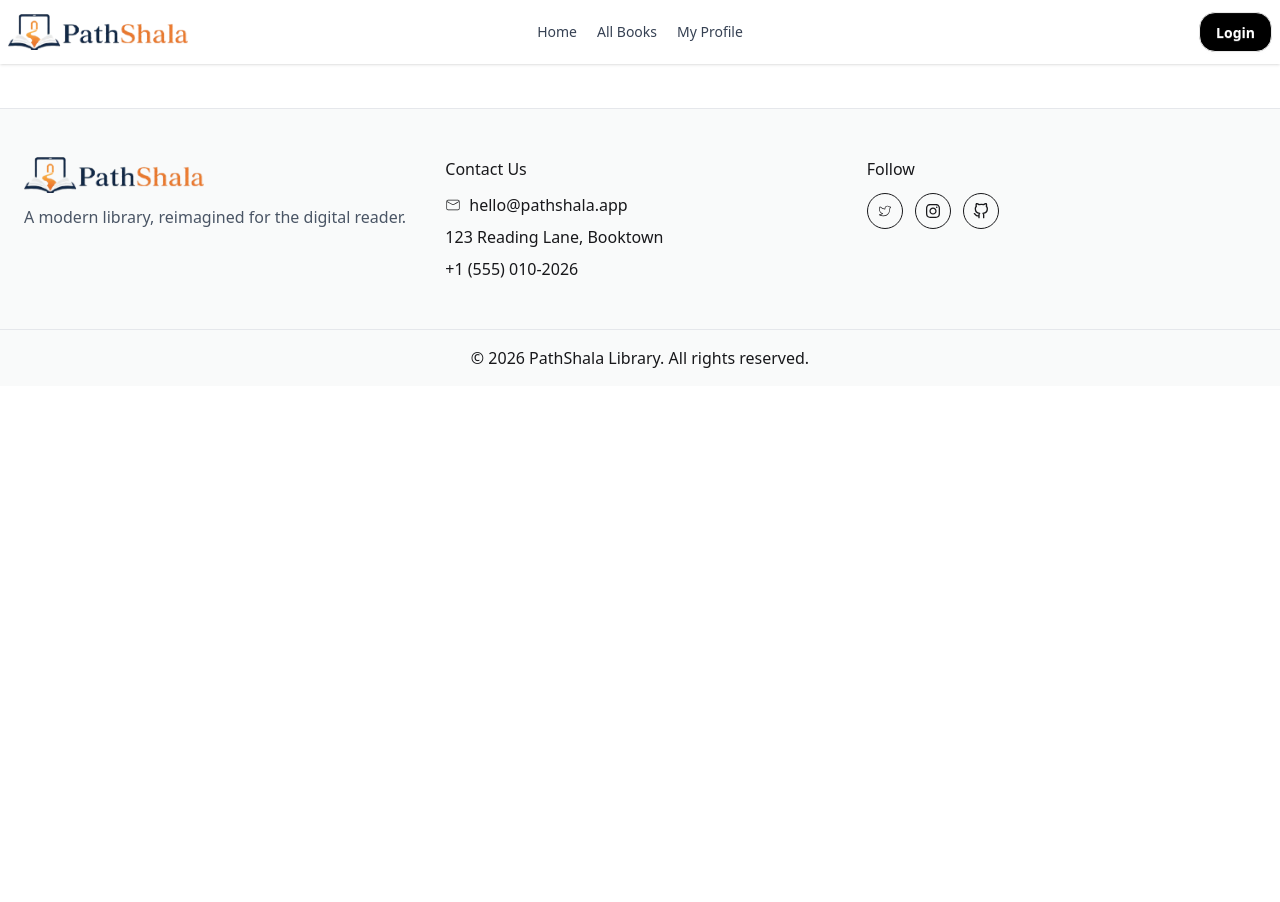
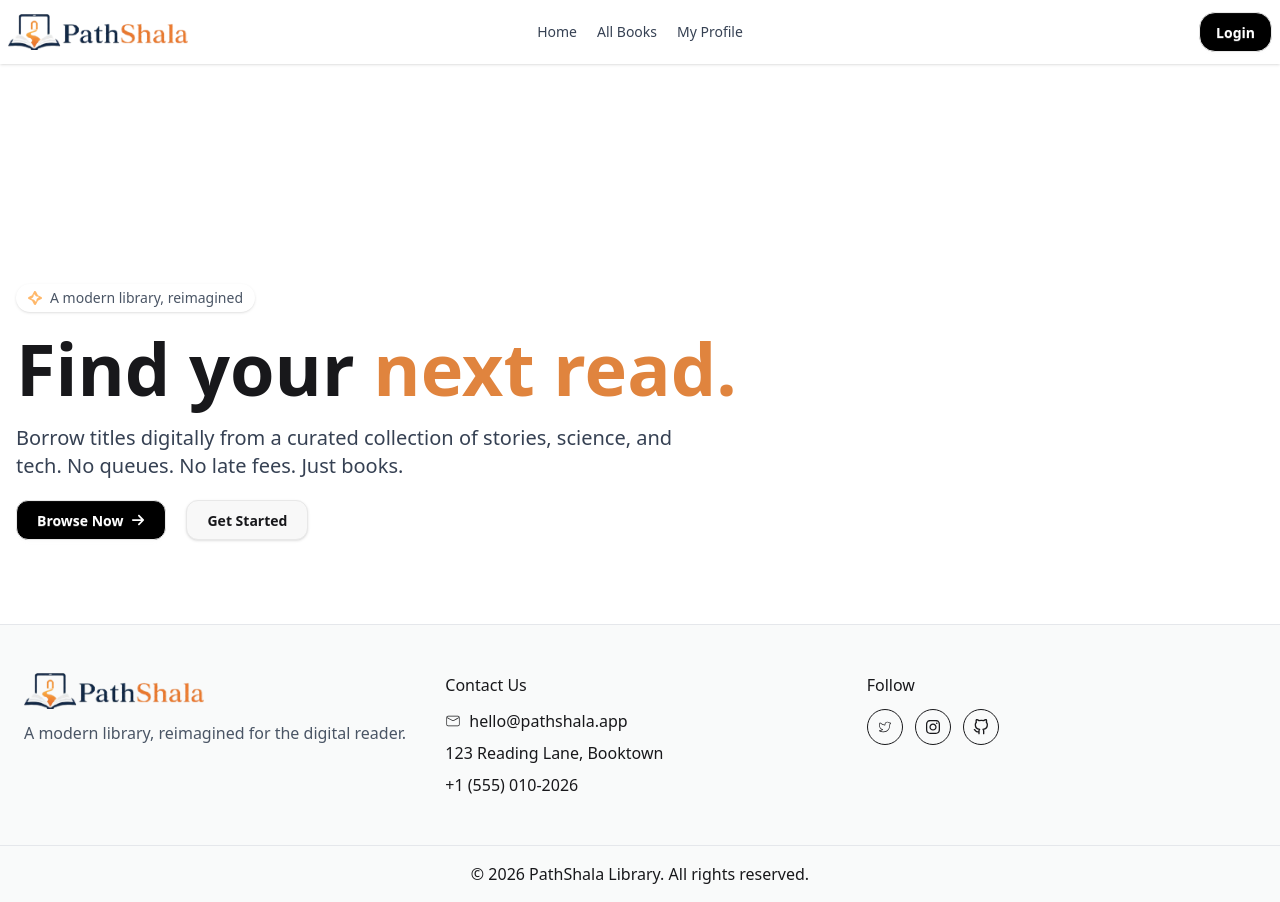
Before and after one commit to Prachurjo-prog/Online-book-browsing-Plathform, a Next.js app: page / in a window 1280 px wide. Before the commit the page ends 800 px from the top, so only its background shows below. Built offline with nearby package versions, Linux system fonts and the light colour scheme.

Commit message:
Banner section completed

```diff
--- a/package.json
+++ b/package.json
@@ -12,6 +12,7 @@
     "next": "16.2.5",
     "react": "19.2.4",
     "react-dom": "19.2.4",
+    "react-fast-marquee": "^1.6.5",
     "react-icons": "^5.6.0"
   },
   "devDependencies": {
--- /dev/null
+++ b/src/Components/Hero/Hero.jsx
@@ -0,0 +1,40 @@
+import Link from "next/link";
+import { FaArrowRight } from "react-icons/fa6";
+import { SiCodemagic } from "react-icons/si";
+
+const Hero = () => {
+  return (
+    <div className="container mx-auto flex flex-col md:flex-row px-4 md:mt-45 justify-between items-center gap-10 py-10">
+      <div className="flex flex-col items-start gap-5">
+        <p className="md:font-medium text-sm text-gray-600 shadow-sm rounded-full  flex items-center gap-2 px-3 py-1">
+          <SiCodemagic className="text-orange-300" /> A modern library,
+          reimagined
+        </p>
+
+        <h1 className="md:text-7xl text-3xl font-semibold">
+          Find your <span className="text-[#E0843E]">next read.</span>{" "}
+        </h1>
+        <p className="md:text-xl text-gray-700 ">
+          Borrow titles digitally from a curated collection of stories, science,
+          and <br /> tech. No queues. No late fees. Just books.
+        </p>
+        <div className="flex items-center gap-5">
+          <Link href={"/all-books"}>
+            <button className="btn bg-black rounded-xl text-white px-5 flex items-center gap-2">
+              Browse Now <FaArrowRight />
+            </button>
+          </Link>
+
+          <Link href={"/login"}>
+            <button className="btn hover:bg-[#E0843E] rounded-xl px-5 shadow-sm">
+              Get Started
+            </button>
+          </Link>
+        </div>
+      </div>
+      <div></div>
+    </div>
+  );
+};
+
+export default Hero;
--- a/src/app/page.js
+++ b/src/app/page.js
@@ -1,3 +1,4 @@
+import Hero from "@/Components/Hero/Hero";
 import Footer from "@/Components/Shared/Footer";
 import NavBar from "@/Components/Shared/Navbar";
 import Image from "next/image";
@@ -6,6 +7,7 @@ export default function Home() {
   return (
     <div>
       <NavBar/>
+      <Hero/>
       <Footer/>
     </div>
   );
```
Also changed, not shown: 1 other file (tests, documents, lock files or other folders).
